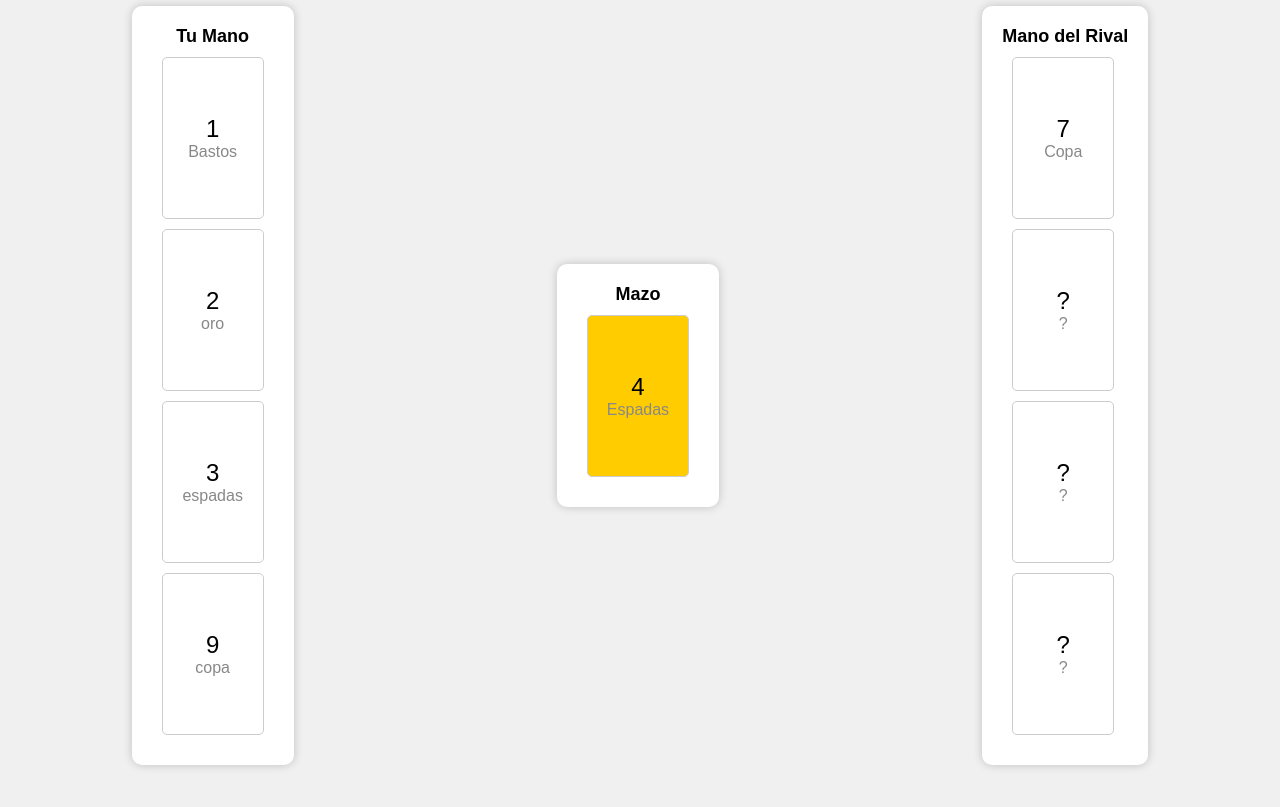
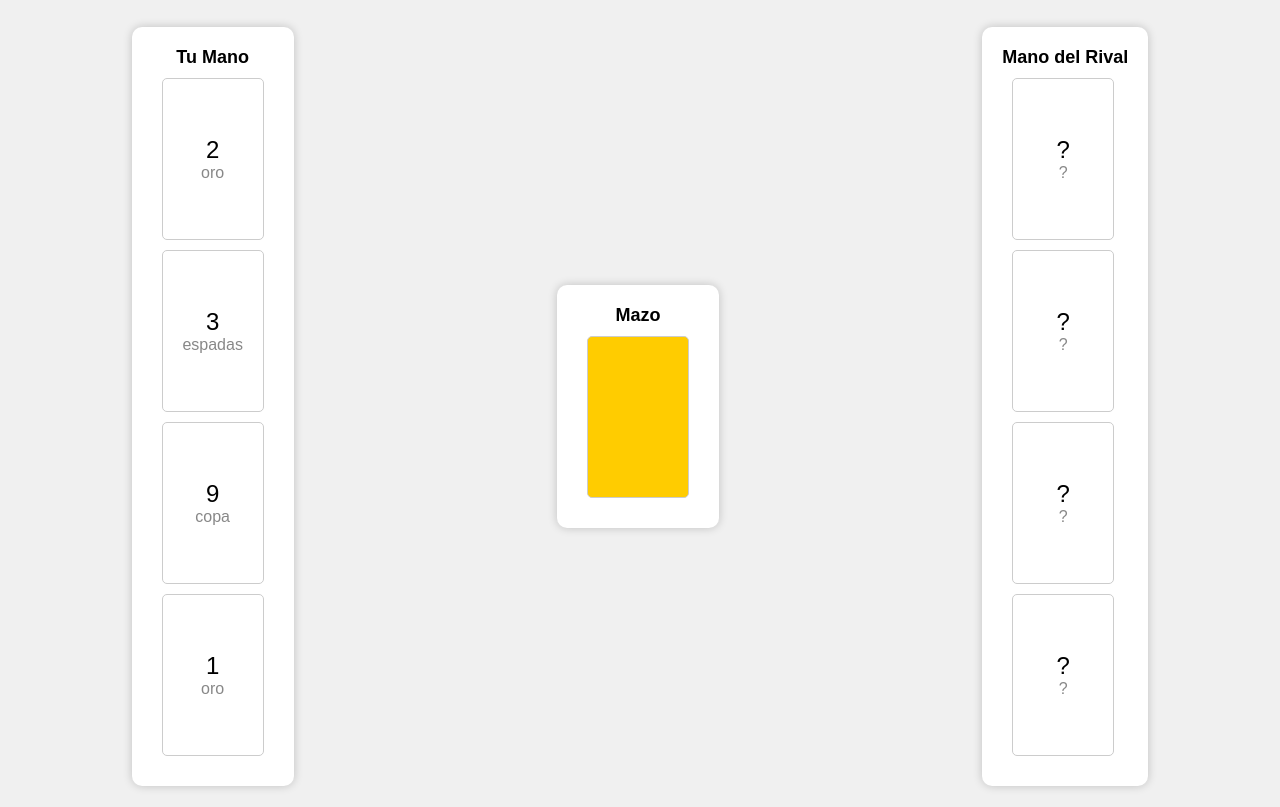
Before and after one commit to TomasGomezDev/Pablo-s, a website: page public/game.html in a window 1280 px wide. Shown: the part 73-880 px from the top of the page. Before the commit the page ends 858 px from the top, so only its background shows below. Drawn offline with Linux system fonts and the light colour scheme.

Commit message:
fix bug visual

```diff
--- a/public/game.html
+++ b/public/game.html
@@ -1,4 +1,4 @@
-<h1>PABLO 1 JUGADOR</h1><!DOCTYPE html>
+<!DOCTYPE html>
 <html lang="en">
 <head>
   <meta charset="UTF-8">
@@ -7,32 +7,23 @@
   <link rel="stylesheet" href="game.css">
 </head>
 <body>
+  <h1>PABLO 1 JUGADOR</h1>
   <div class="game-container">
     <div class="player">
       <h2>Tu Mano</h2>
       <!-- Representación de las cartas del jugador -->
-      <div class="card">
-        <span class="card-value">1</span>
-        <span class="card-suit">Bastos</span>
-      </div>
-      <!-- Puedes repetir este bloque para las otras cartas -->
     </div>
     <div class="deck">
       <h2>Mazo</h2>
       <!-- Carta boca arriba del mazo -->
       <div class="card face-up">
-        <span class="card-value">4</span>
-        <span class="card-suit">Espadas</span>
+        <span class="card-value"></span>
+        <span class="card-suit"></span>
       </div>
     </div>
     <div class="opponent">
       <h2>Mano del Rival</h2>
       <!-- Representación de las cartas del rival -->
-      <div class="card">
-        <span class="card-value">7</span>
-        <span class="card-suit">Copa</span>
-      </div>
-      <!-- Puedes repetir este bloque para las otras cartas del rival -->
     </div>
   </div>
   <script src="game.js"></script>
--- a/public/game.js
+++ b/public/game.js
@@ -51,19 +51,19 @@ document.addEventListener("DOMContentLoaded", function () {
         { valor: 12, palo: "copa" },
       ];
 
-  // Función para repartir 4 cartas al azar para el jugador y 4 para el rival
-  function repartirCartas() {
+   // Función para repartir 4 cartas al azar para el jugador y 4 para el rival
+   function repartirCartas() {
     const manoJugador = [];
     const manoRival = [];
     const cartasMezcladas = [...cartasEspanolas].sort(() => Math.random() - 0.5);
 
     // Repartir 4 cartas para el jugador
-    for (let i = 0; i < 3; i++) {
+    for (let i = 0; i < 4; i++) {
       manoJugador.push(cartasMezcladas.pop());
     }
 
     // Repartir 4 cartas para el rival
-    for (let i = 0; i < 3; i++) {
+    for (let i = 0; i < 4; i++) {
       manoRival.push(cartasMezcladas.pop());
     }
 
@@ -89,7 +89,7 @@ document.addEventListener("DOMContentLoaded", function () {
 
   // Actualizar la representación visual de las cartas del rival en el HTML
   const rivalContainer = document.querySelector(".opponent");
-  manos.rival.forEach((carta, index) => {
+  manos.rival.forEach((carta) => {
     const cardDiv = document.createElement("div");
     cardDiv.classList.add("card");
     cardDiv.innerHTML = `
```
